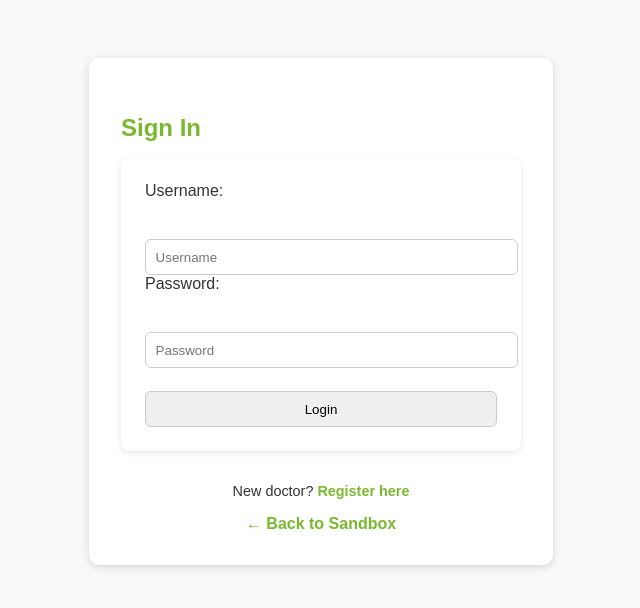
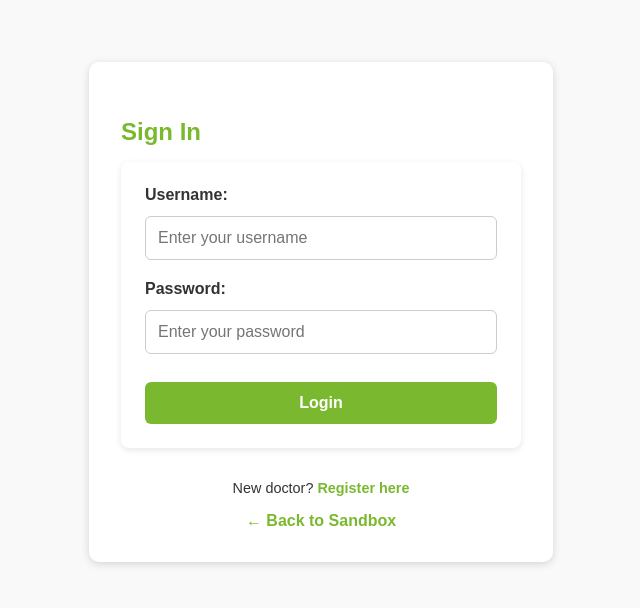
Before and after one commit to PTP0411/Impact-Rehab, a PHP site: page /login.php in a window 1280 px wide. Shown: the part 128-736 px from the top of the page, without its empty margins (319-959 px from the left). Run offline with PHP 8.4, Linux system fonts and the light colour scheme.

Commit message:
Fix login form spacing and styling

```diff
--- a/iftisa_util.php
+++ b/iftisa_util.php
@@ -5,11 +5,13 @@
 function genLoginForm() {
 ?>
 <FORM name='fmLogin' method='POST' action=''>
-<label for="loginUsername">Username:</label><br>
-<INPUT type='text' id="loginUsername" name='username' size='20' placeholder='Username' required /><br>
-<label for="loginPassword">Password:</label><br>
-<INPUT type='password' id="loginPassword" name='password' size='20' placeholder='Password' required /><br><br>
-<INPUT type='submit' value='Login' />
+  <label for="loginUsername">Username:</label>
+  <INPUT type='text' id="loginUsername" name='username' placeholder='Enter your username' required />
+
+  <label for="loginPassword">Password:</label>
+  <INPUT type='password' id="loginPassword" name='password' placeholder='Enter your password' required />
+
+  <INPUT type='submit' value='Login' />
 </FORM>
 <?php
 }
--- a/style.css
+++ b/style.css
@@ -114,20 +114,46 @@ button:hover {
 
 .login-form label {
   display: block;
-  margin-bottom: 1rem;
+  margin-bottom: 0.5rem;
+  font-weight: 600;
+  color: #333;
 }
 
-.login-form input {
+.login-form input[type="text"],
+.login-form input[type="password"] {
   width: 100%;
-  padding: 0.6rem;
-  margin-top: 0.3rem;
+  padding: 0.75rem;
+  margin-top: 0.25rem;
+  margin-bottom: 1.25rem;
   border: 1px solid #ccc;
   border-radius: 6px;
+  font-size: 1rem;
+  box-sizing: border-box;
 }
 
-.login-form button {
+.login-form input[type="text"]:focus,
+.login-form input[type="password"]:focus {
+  outline: none;
+  border-color: #7ab92f;
+  box-shadow: 0 0 0 2px rgba(122, 185, 47, 0.1);
+}
+
+.login-form input[type="submit"] {
   width: 100%;
-  margin-top: 1rem;
+  padding: 0.75rem;
+  margin-top: 0.5rem;
+  background: #7ab92f;
+  color: white;
+  border: none;
+  border-radius: 6px;
+  font-size: 1rem;
+  font-weight: 600;
+  cursor: pointer;
+  transition: background 0.3s;
+}
+
+.login-form input[type="submit"]:hover {
+  background: #5d8e24;
 }
 
 .signup-text {
```
